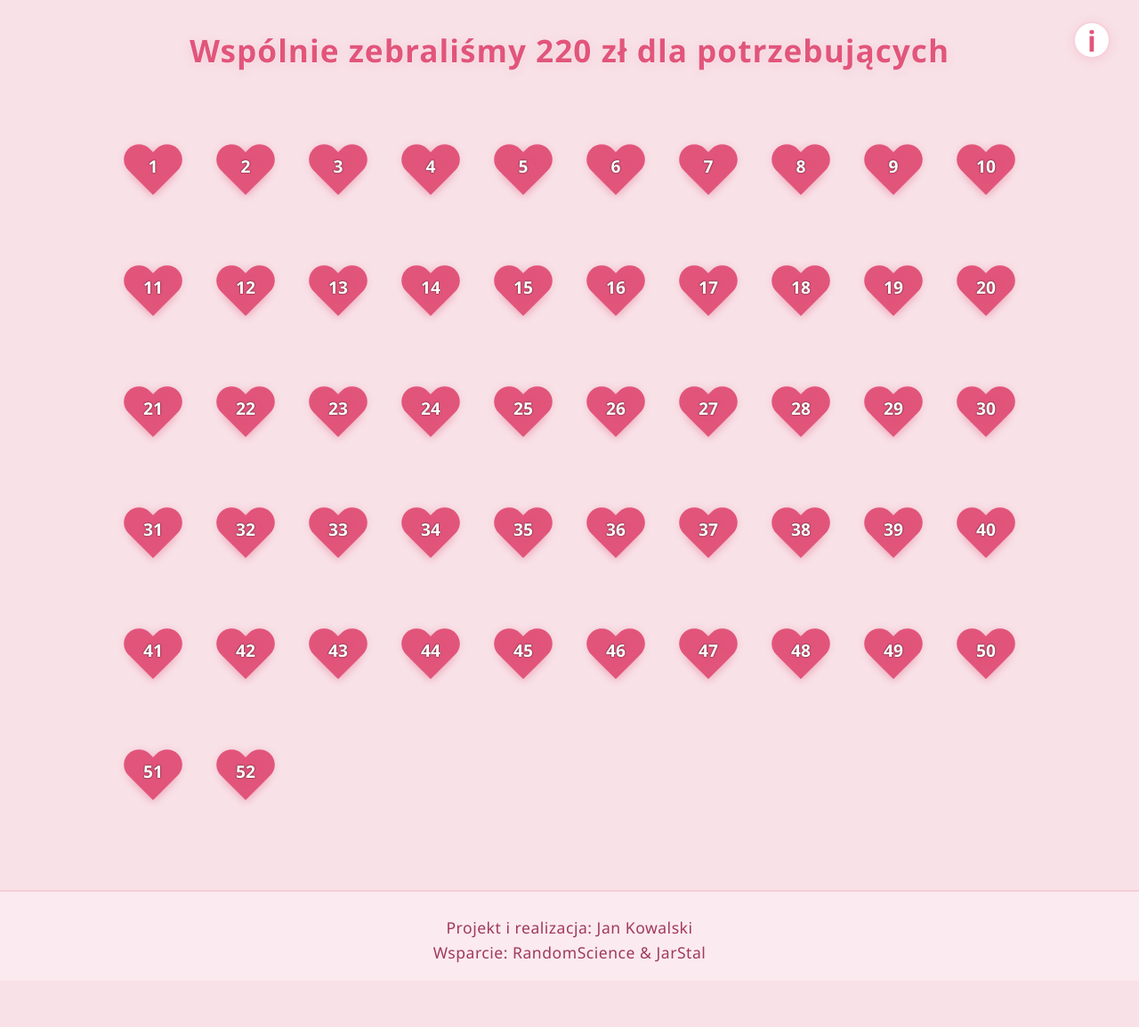
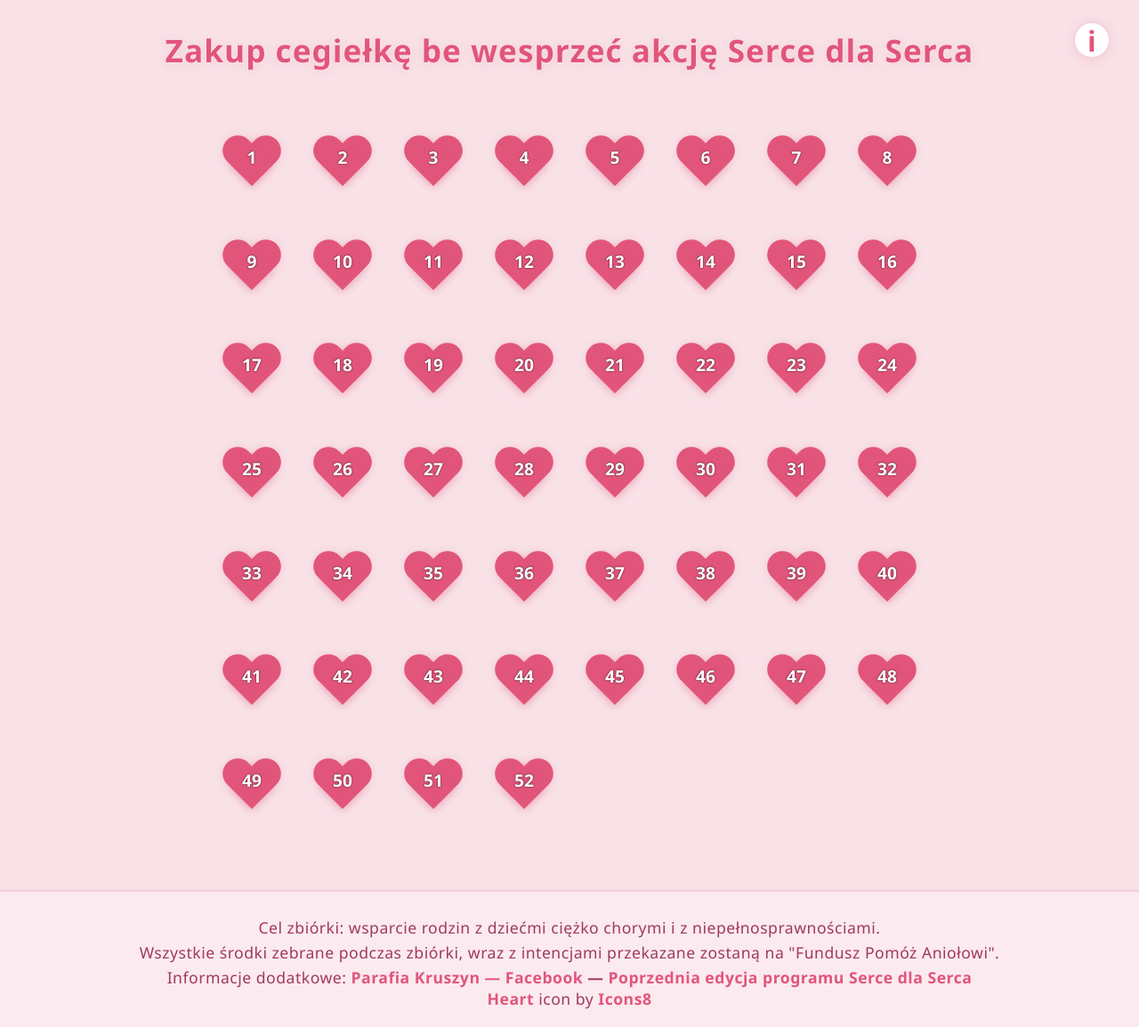
Before and after one commit to pdrabik223/heart_2_heart, a website: page index.html in a window 1280 px wide. Shown: the whole page at 89% size. Before the commit the page ends 1102 px from the top, so only its background shows below. Drawn offline with Linux system fonts and the light colour scheme.

Commit message:
battling favicon and overall css improvements

```diff
--- a/index.html
+++ b/index.html
@@ -3,11 +3,11 @@
 <div id="infoPopup" class="popup">
   <div class="popupContent">
     <span class="close" id="closeInfoPopup">&times;</span>
-    <h2>O projekcie</h2>
-    <p>Ta strona powstała, by wspierać potrzebujących poprzez zbiórkę środków.<br>
-      Każde serduszko symbolizuje wsparcie od darczyńców.
-      Dziękujemy za Twoją pomoc!<br>
-      Zebrana składka zostanie w całości przekazana Fundacji Pomóż Aniołowi</p>
+    <h2>Serce dla Serca</h2>
+    <p>Każde serduszko symbolizuje zakup serduszka-cegiełki.<br>
+      Kliknij w nie żeby przeczytać intencję darczyńcy.<br>
+
+    </p>
   </div>
 </div>
 
@@ -17,14 +17,19 @@
 <head>
   <meta charset="UTF-8">
   <meta name="viewport" content="width=device-width, initial-scale=1.0">
+  <link rel="icon" type="image/png" href="/favicon/favicon-96x96.png" sizes="96x96" />
+  <link rel="icon" type="image/svg+xml" href="/favicon/favicon.svg" />
+  <link rel="shortcut icon" href="/favicon/favicon.ico" />
+  <link rel="apple-touch-icon" sizes="180x180" href="/favicon/apple-touch-icon.png" />
+  <link rel="manifest" href="/favicon/site.webmanifest" />
   <title>Zbiórka Serce dla Serca 2025</title>
   <link rel="stylesheet" href="style.css">
 </head>
 
 <body>
-  <div class="mainMessage">Wspólnie zebraliśmy 220 zł dla potrzebujących</div>
+  <div class="mainMessage">Zakup cegiełkę be wesprzeć akcję Serce dla Serca</div>
   <div class="gridContainer" id="heartGrid">
-    <!-- Hearts will be generated by script.js -->
+
   </div>
   <div id="popup" class="popup">
     <div class="popupContent">
@@ -36,8 +41,22 @@
   <script src="script.js"></script>
 
   <footer class="mainFooter">
-    <div>Projekt i realizacja: Jan Kowalski</div>
-    <div>Wsparcie: RandomScience & JarStal </div>
+    <div>
+      Cel zbiórki: wsparcie rodzin z dziećmi ciężko chorymi i z niepełnosprawnościami.
+    </div>
+    <div>Wszystkie środki zebrane podczas zbiórki, wraz z intencjami przekazane zostaną na "Fundusz Pomóż Aniołowi".
+    </div>
+    <div>Informacje dodatkowe:
+      <a href="http://www.parafiakruszyn.bydgoszcz.pl/">Parafia Kruszyn<a> <b>&mdash;</b>
+          <a
+            href="https://www.facebook.com/Parafia-Rzymskokatolicka-pw-%C5%9Aw-Kazimierza-Kr%C3%B3lewicza-w-Kruszynie-391612264268613/">Facebook</a>
+          <b>&mdash;</b>
+          <a href="https://www.sicienko.pl/aktualnosc-3120-10_lecie_funduszu_pomo_z_aniolowi_i_5.html">Poprzednia edycja
+            programu Serce dla Serca</a> <br>
+          <a target="_blank" href="https://icons8.com/icon/UfQdR7Z6S9JD/heart">Heart</a> icon by <a target="_blank"
+            href="https://icons8.com">Icons8</a>
+    </div>
+
   </footer>
 </body>
 
--- a/style.css
+++ b/style.css
@@ -5,14 +5,27 @@
   /* 0 2px 8px #e2557b44; */
   /* background: #f57a9b !important; */
   z-index: 1;
-    animation: highlight-heart 1.2s cubic-bezier(.4,2,.6,1) 2;
+  animation: highlight-heart 1.2s cubic-bezier(.4, 2, .6, 1) 2;
 }
+
 @keyframes highlight-heart {
-    0% { transform: scale(1) rotate(0deg); }
-    30% { transform: scale(1.25) rotate(-8deg); }
-    60% { transform: scale(1.1) rotate(8deg); }
-    100% { transform: scale(1) rotate(0deg); }
+  0% {
+    transform: scale(1) rotate(0deg);
   }
+
+  30% {
+    transform: scale(1.25) rotate(-8deg);
+  }
+
+  60% {
+    transform: scale(1.1) rotate(8deg);
+  }
+
+  100% {
+    transform: scale(1) rotate(0deg);
+  }
+}
+
 /* Info icon styles */
 .infoIcon {
   position: fixed;
@@ -34,15 +47,17 @@
   border: 2px solid #e2557b44;
   transition: background 0.2s, color 0.2s;
 }
+
 .infoIcon:hover {
   background: #e2557b;
   color: #fff;
 }
 
-.infoPopup{
+.infoPopup {
 
   width: 50%;
 }
+
 /* Footer styles */
 .mainFooter {
   width: 100%;
@@ -55,12 +70,16 @@ width: 50%;
   border-top: 2px solid #e2557b33;
   letter-spacing: 0.5px;
 }
+
 .mainFooter div {
   margin: 4px 0;
 }
+
 /* Big centered message on top */
 .mainMessage {
-  width: 100%;
+  width: 80%;
+  padding-left: 10%;
+
   text-align: center;
   font-size: 2.2em;
   font-weight: bold;
@@ -70,12 +89,13 @@ width: 50%;
   letter-spacing: 1px;
   text-shadow: 0 2px 12px #e2557b22, 0 0 2px #fff;
 }
+
 .gridContainer {
   display: grid;
   grid-template-columns: repeat(auto-fit, minmax(80px, 1fr));
   gap: 16px;
   padding: 34px;
-    max-width: 80%;
+  max-width: 800px;
   margin: 0 auto;
   justify-items: center;
   align-items: center;
@@ -157,16 +177,18 @@ body {
   background: rgba(0, 0, 0, 0.3);
   align-items: center;
   justify-content: center;
-    font-size:x-large;
+  font-size: x-large;
 }
 
 .popupContent {
   background: #fff;
-    padding: 32px 24px;
+  padding: 24px 24px;
+  margin: 12px 12px;
   border-radius: 16px;
   box-shadow: 0 8px 32px #e2557b33;
   text-align: center;
   min-width: 220px;
+  /* max-width: 90%; */
   position: relative;
 }
 
@@ -178,3 +200,16 @@ body {
   color: #e2557b;
   cursor: pointer;
 }
+
+a {
+  color: #e2557b;
+  text-decoration: none;
+  font-weight: bold;
+
+}
+
+a:hover,
+a:focus {
+  text-decoration: underline;
+  color: #a03a5a;
+}
```
Also changed, not shown: favicon/apple-touch-icon.png (added), favicon/favicon-96x96.png (added), favicon/favicon.ico (added), favicon/favicon.svg (added), favicon/site.webmanifest (added), favicon/web-app-manifest-192x192.png (added), favicon/web-app-manifest-512x512.png (added), icons8-heart-96.ico (added), icons8-heart-96.png (added). Lines whose indentation alone changed are shown as unchanged.
